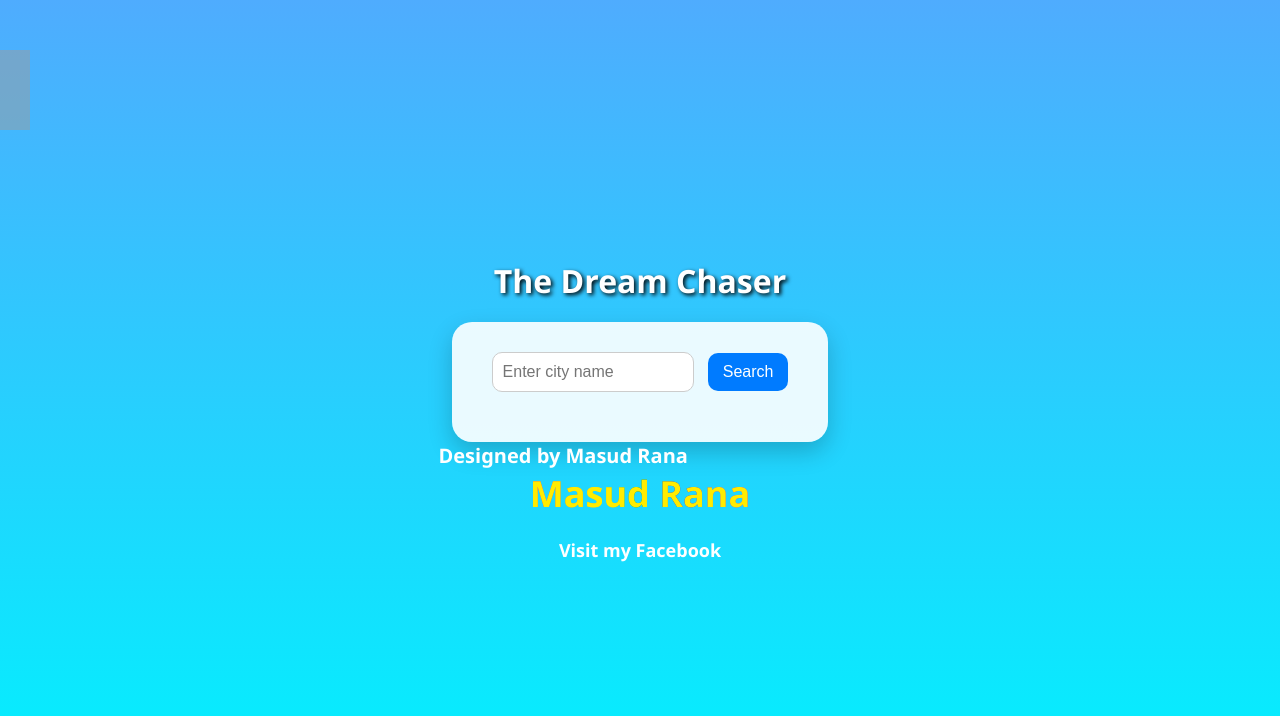
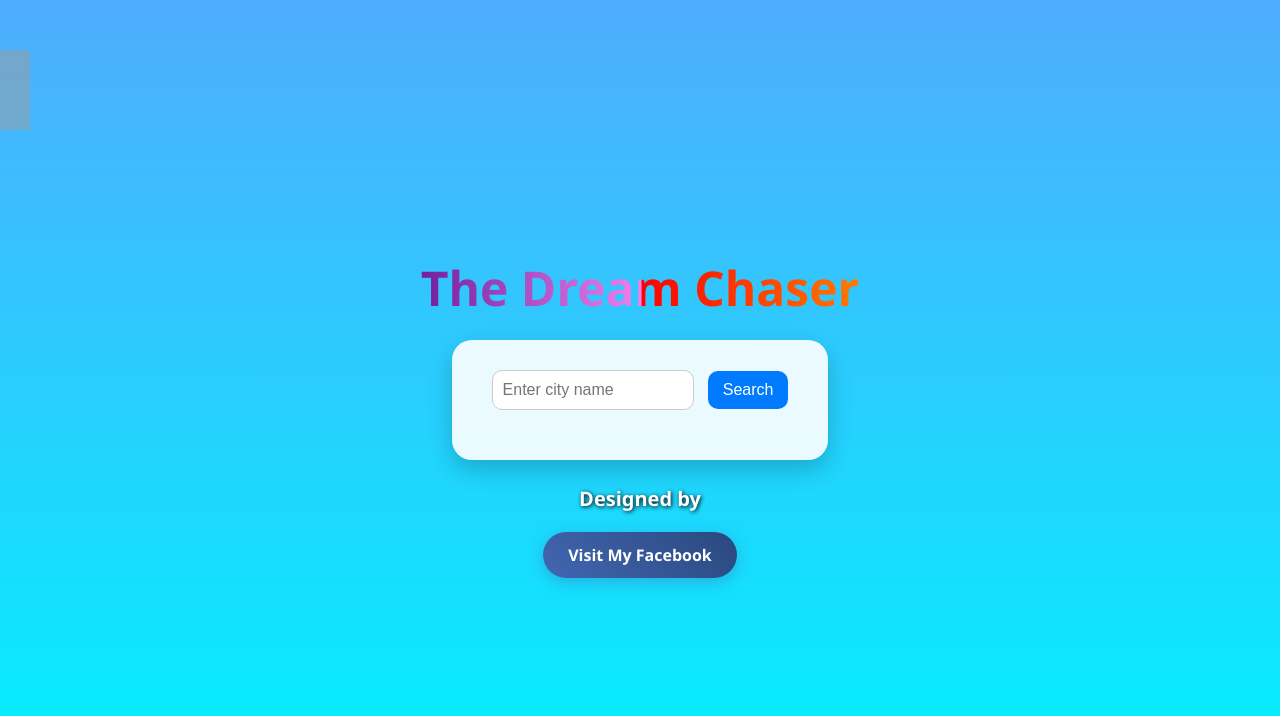
Before and after one commit to Termuxmasud404/weather-app, a plain HTML site: page index.html in a window 1280 px wide. Drawn offline with Linux system fonts and the light colour scheme; grey boxes are pictures that could not be loaded.

Commit message:
Update index.html

```diff
--- a/index.html
+++ b/index.html
@@ -18,15 +18,19 @@
     }
 
     h1 {
-      color: #fff;
-      text-shadow: 2px 2px 4px #000;
+      font-size: 48px;
+      font-weight: bold;
       margin-bottom: 20px;
-      animation: slideDown 1s ease-out;
+      background: linear-gradient(90deg, red, orange, yellow, green, blue, indigo, violet);
+      background-size: 400%;
+      -webkit-background-clip: text;
+      -webkit-text-fill-color: transparent;
+      animation: rainbowText 8s linear infinite;
     }
 
-    @keyframes slideDown {
-      from { transform: translateY(-50px); opacity: 0; }
-      to { transform: translateY(0); opacity: 1; }
+    @keyframes rainbowText {
+      0% { background-position: 0% }
+      100% { background-position: 400% }
     }
 
     .card {
@@ -113,80 +117,35 @@
       100% { left: 100%; }
     }
 
-    .rainbow-blink {
-      margin-top: 20px;
-      font-size: 20px;
-      font-weight: bold;
-      text-align: center;
-      animation: rainbow 2s linear infinite, blink 1s infinite;
-      text-shadow: 0 0 5px #fff, 0 0 10px #0ff, 0 0 20px #0ff;
-    }
-
-    @keyframes rainbow {
-      0% { color: red; }
-      14% { color: orange; }
-      28% { color: yellow; }
-      42% { color: green; }
-      57% { color: blue; }
-      71% { color: indigo; }
-      85% { color: violet; }
-      100% { color: red; }
-    }
-
-    @keyframes blink {
-      0%, 100% { opacity: 1; }
-      50% { opacity: 0.3; }
-    }
-
-    /* Typing effect */
-    .typing-effect {
+    .designed-by {
+      margin-top: 25px;
       font-size: 20px;
       font-weight: bold;
       color: white;
-      overflow: hidden;
-      border-right: .15em solid #fff;
-      white-space: nowrap;
-      margin: 0 auto;
-      animation: typing 4s steps(30) 1s 1 normal both, blinkCaret 0.75s step-end infinite;
+      text-shadow: 1px 1px 4px #000;
     }
 
-    @keyframes typing {
-      from { width: 0; }
-      to { width: 20em; }
-    }
-
-    @keyframes blinkCaret {
-      50% { border-color: transparent; }
-    }
-
+    /* Facebook Button Style */
     .facebook-link {
       margin-top: 20px;
-      font-size: 18px;
-      text-align: center;
     }
 
     .facebook-link a {
+      padding: 12px 25px;
+      font-size: 16px;
+      font-weight: bold;
+      background: linear-gradient(45deg, #4267B2, #29487d);
       color: #fff;
-      font-size: 18px;
+      border-radius: 25px;
       text-decoration: none;
-      font-weight: bold;
-      transition: color 0.3s ease;
+      transition: all 0.4s ease;
+      box-shadow: 0 4px 15px rgba(66, 103, 178, 0.4);
+      display: inline-block;
     }
 
     .facebook-link a:hover {
-      color: #007bff;
-    }
-
-    /* Colorful Name Styling */
-    .name {
-      font-size: 36px;
-      font-weight: bold;
-      color: #fff;
-      background: -webkit-linear-gradient(left, #ff0080, #ff8c00, #ffd700, #008000, #0000ff, #8a2be2, #ff1493);
-      -webkit-background-clip: text;
-      background-clip: text;
-      animation: rainbow 4s linear infinite;
-      text-align: center;
+      transform: scale(1.05);
+      box-shadow: 0 6px 20px rgba(66, 103, 178, 0.6);
     }
 
     @media (max-width: 400px) {
@@ -201,29 +160,26 @@
 </head>
 <body>
 
-  <!-- Cloud Animations -->
   <div class="cloud"></div>
   <div class="cloud cloud2"></div>
 
+  <!-- Logo -->
   <h1>The Dream Chaser</h1>
 
+  <!-- Main Card -->
   <div class="card">
     <input type="text" id="cityInput" placeholder="Enter city name">
     <button onclick="getWeather()">Search</button>
-
     <div class="weather" id="weatherResult"></div>
     <div class="error" id="errorMsg"></div>
   </div>
 
-  <!-- Typing Effect for Name -->
-  <div class="typing-effect">Designed by Masud Rana</div>
+  <!-- Designed By Text -->
+  <div class="designed-by">Designed by</div>
 
-  <!-- Colorful Masud Rana -->
-  <div class="name">Masud Rana</div>
-
-  <!-- Facebook Link -->
+  <!-- Facebook Button -->
   <div class="facebook-link">
-    <a href="https://www.facebook.com/masud.rana" target="_blank">Visit my Facebook</a>
+    <a href="https://www.facebook.com/masud.rana" target="_blank">Visit My Facebook</a>
   </div>
 
   <script>
```
